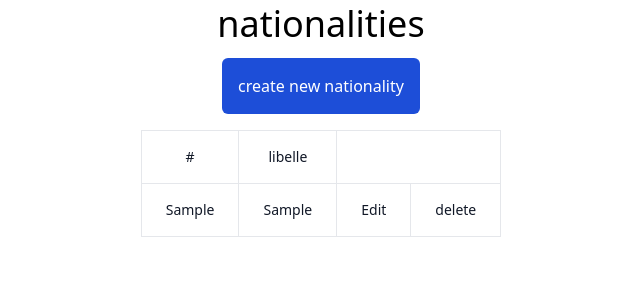
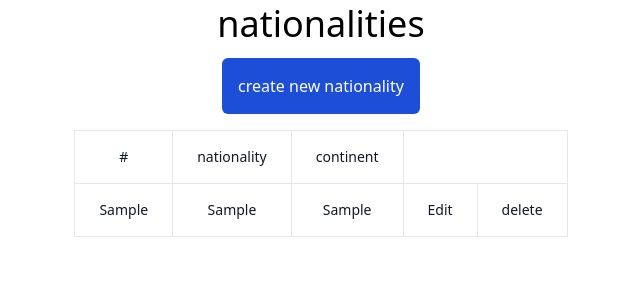
Before and after one commit to Oualid-CHAOUATI/maude_faq, a PHP site: page /nationalities.html.php in a window 1280 px wide. Shown: the part 42-348 px from the top of the page, without its empty margins (319-959 px from the left). Run offline with PHP 8.4, Linux system fonts and the light colour scheme; tables that the repository leaves empty or names only in its code hold one stand-in row (values such as "Sample post"); data that the repository does not hold is empty; style sheets or scripts are compiled from the project's sources.

Commit message:
added continent to display all nationalities table

```diff
--- a/nationalities.html.php
+++ b/nationalities.html.php
@@ -3,10 +3,16 @@ include "./includes/head.html.php";
 include "./includes/navbar.html.php";
 include "./actions/connexion.php";
 
-$req=$pdo->prepare("SELECT * from nationalite");
-$req->setFetchMode(PDO::FETCH_OBJ);
-$req->execute();
-$nationalities=$req->fetchAll();
+
+try{
+
+  $req=$pdo->prepare("SELECT n.num,n.libelle as nat_libelle,c.libelle as cont_libelle from nationalite n inner join continent c on n.numContinent = c.num");
+  $req->setFetchMode(PDO::FETCH_OBJ);
+  $req->execute();
+  $nationalities=$req->fetchAll();
+}catch(Exception $e){
+  die($e);
+}
 
 
 
@@ -66,7 +72,10 @@ $nationalities=$req->fetchAll();
                 #
               </th>
               <th scope="col" class="text-sm font-medium text-gray-900 px-6 py-4 border-r">
-                libelle
+                 nationality
+              </th>
+              <th scope="col" class="text-sm font-medium text-gray-900 px-6 py-4 border-r">
+                 continent
               </th>
 
             </tr>
@@ -76,7 +85,9 @@ $nationalities=$req->fetchAll();
 
             <tr class="border-b max-w-xs">
               <td class="px-6 py-4 whitespace-nowrap text-sm font-medium text-gray-900 border-r"><?= $nationality->num;?></td>
-              <td class="px-6 py-4 whitespace-nowrap text-sm font-medium text-gray-900 border-r"><?= $nationality->libelle;?></td>
+              <td class="px-6 py-4 whitespace-nowrap text-sm font-medium text-gray-900 border-r"><?= $nationality->nat_libelle;?></td>
+              <td class="px-6 py-4 whitespace-nowrap text-sm font-medium text-gray-900 border-r"><?= $nationality->cont_libelle;?></td>
+
               <td class="px-6 py-4 whitespace-nowrap text-sm font-medium text-gray-900 border-r"><a href="./nationalities-edit-form.html.php?num=<?= $nationality->num?>">Edit</a></td>
               <td class="px-6 py-4 whitespace-nowrap text-sm font-medium text-gray-900 border-r"><a class="delete-anchor cursor-pointer" data-nationality-number='<?=$nationality->num?>'  data-nationality-label="<?=$nationality->libelle;?>">delete</a></td>
 
```
